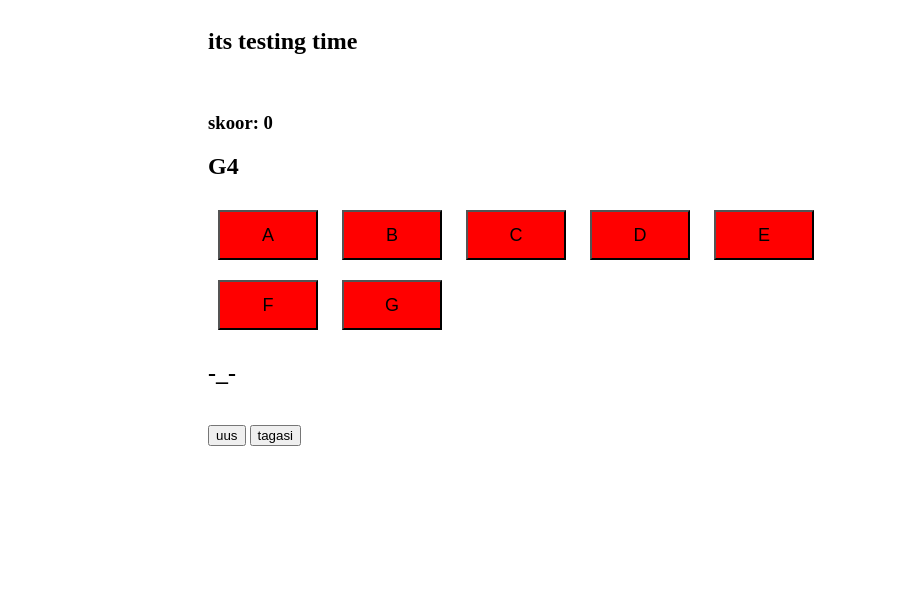
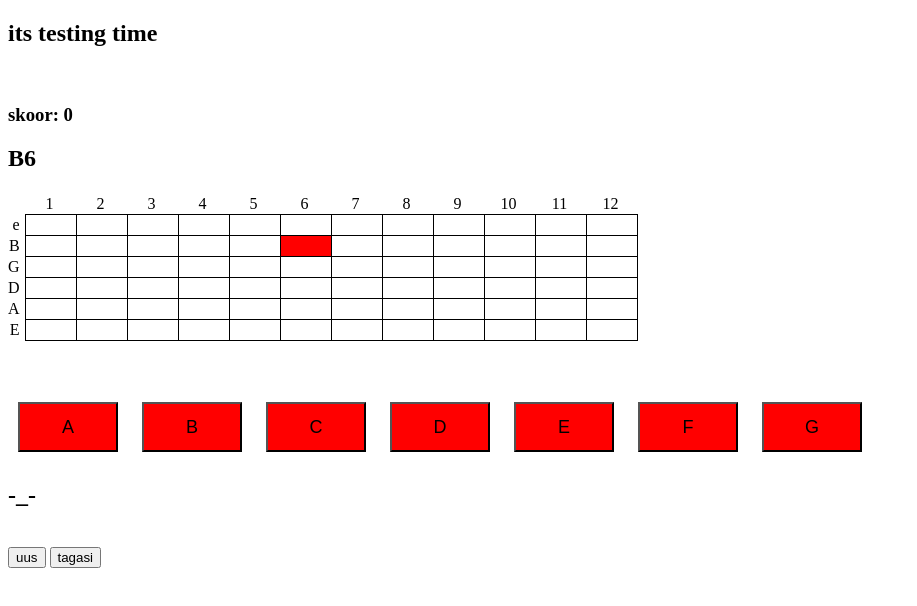
Before and after one commit to TaavoLippus/TaavoLippus.github.io, a plain HTML site: page index.html in a window 1280 px wide. Both pictures are taken after a click on the button "alusta". Shown: the whole page, without its empty margins (0-917 px from the left). Drawn offline with Linux system fonts and the light colour scheme.

Commit message:
fretboardi diagramm tehtud

```diff
--- a/index.html
+++ b/index.html
@@ -46,7 +46,15 @@
             <img src="https://c.tenor.com/cR1Sq2tIHmsAAAAC/tenor.gif" id="leek">
             <h2 id="prompt">prompt</h2>
 
-            <div id="diagramm"></div>
+            <div id="diagramm" class="diagramm">
+                <div id="keele_nimed_div" class="keele_nimed">
+                    <div class="keele_nimi"></div>
+                </div>
+                <div id="fretboard" class="fretboard">
+                    <div id="keeled_div"></div>
+                    <div id="freti_numbrid_div" class="freti_numbrid"></div>
+                </div>
+            </div>
 
             <div id="nupud">
                 <div id="nupud_naturaal">
@@ -57,13 +65,13 @@
                     <button onclick="check('E')" class="nupu-class">E</button>
                     <button onclick="check('F')" class="nupu-class">F</button>
                     <button onclick="check('G')" class="nupu-class">G</button>
+                </div>
                 <div id="nupud_sharp">
                     <button onclick="check('A#')" class="nupu-class">A#</button>
                     <button onclick="check('C#')" class="nupu-class">C#</button>
                     <button onclick="check('D#')" class="nupu-class">D#</button>
                     <button onclick="check('F#')" class="nupu-class">F#</button>
                     <button onclick="check('G#')" class="nupu-class">G#</button>
-                </div>
                 </div>
             </div>
 
--- a/main.js
+++ b/main.js
@@ -5,12 +5,15 @@ const test_ise = document.getElementById("test_ise");
 const noodid_sharp = ["E", "F", "F#", "G", "G#", "A", "A#", "B", "C", "C#", "D", "D#"]
 const noodid_naturaal = ["E", "F", "G", "A", "B", "C", "D"]
 const noodid_ainult_sharp = ["F#", "G#", "A#", "C#", "D#"]
-const keeled = {"E":0, "A":5, "D":10, "G":15, "B":19, "e":24}
+/*const keeled = {"E":0, "A":5, "D":10, "G":15, "B":19, "e":24}*/
+const keeled = {'e':24, "B":19, "G":15, "D":10, "A":5, "E":0,}
+
 let noodid_lubatud = noodid_naturaal
 let keeled_lubatud = []
 
 let viimane_prompt = ""
 let skoor = 0
+let diagramm_laetud = false
 
 function updateText(element_id, newValue) {
     const outputElement = document.getElementById(element_id);
@@ -18,6 +21,12 @@ function updateText(element_id, newValue) {
 }
 
 function test_setup() {
+    console.log(diagramm_laetud)
+    if(diagramm_laetud==false){
+        fretboard_diagramm()
+    }
+
+
     keeled_lubatud = []
     skoor=0
     updateText("skoor", `skoor: ${skoor}`)
@@ -62,13 +71,6 @@ function test_main() {
     document.body.classList.remove('disabled');
     document.getElementById("leek").style.display="none"
 
-
-    /*nupud.querySelectorAll('*').forEach((nupp)=>{nupp.style.display='block'})
-    nupud.querySelectorAll('*').forEach((nupp)=>{
-        if (noodid_lubatud.includes(nupp.innerText)==false){
-            nupp.style.display="none"
-        }
-    });*/
     updateText("tulemus", "-_-")
 
     let keel_ja_fret=""
@@ -83,6 +85,15 @@ function test_main() {
         keel_ja_fret = `${suvaline_keel}${suvaline_fret}`;
     }
     updateText("prompt", keel_ja_fret);
+    let keel_ja_fret_div = document.getElementById(keel_ja_fret)
+    keel_ja_fret_div.style.backgroundColor='red'
+
+    let viimane_keel_ja_fret_div = document.getElementById(viimane_prompt)
+    if(viimane_keel_ja_fret_div){
+        viimane_keel_ja_fret_div.removeAttribute('style')
+    }
+
+
     viimane_prompt = keel_ja_fret
     console.log(`viimane prompt oli ${viimane_prompt}`)
 
@@ -108,4 +119,44 @@ function test_main() {
 function reload_function() {
     start_page.style.display="block";
     test_ise.style.display="none";
+    diagramm_laetud=true
 }
+
+function fretboard_diagramm() {
+    const fretboard = document.getElementById("fretboard")
+    const keele_nimed_div = document.getElementById('keele_nimed_div')
+    const keelte_arv = 6
+    const fretide_arv = 12
+
+
+    for (let freti_number = 1; freti_number <= fretide_arv; freti_number++) {
+        const freti_number_div = document.createElement('div')
+        freti_number_div.className = 'freti_number'
+        freti_number_div.innerText=`${freti_number}`
+        freti_numbrid_div.appendChild(freti_number_div)
+    }
+
+    for(let keel = 1; keel <= keelte_arv; keel++){
+
+        const keele_nimi_div = document.createElement('div')
+        keele_nimi_div.innerText=`${Object.keys(keeled)[keel-1]}`
+        keele_nimi_div.className="keele_nimi"
+        keele_nimed_div.appendChild(keele_nimi_div)
+
+        const keel_div = document.createElement('div');
+        keel_div.className='keel'
+        keel_div.dataset.keel = keel;
+
+        for (let fret = 1; fret <= fretide_arv; fret++) {
+            console.log(`${Object.keys(keeled)[keel-1]}${fret}`)
+            const fret_div = document.createElement('div')
+            fret_div.className = 'fret'
+            fret_div.dataset.fret = fret
+            fret_div.id=`${Object.keys(keeled)[keel-1]}${fret}`
+            /*fret_div.innerText=`${fret_div.id}`*/
+            keel_div.appendChild(fret_div)
+        }
+
+        fretboard.appendChild(keel_div)
+    }
+}
--- a/style.css
+++ b/style.css
@@ -1,6 +1,5 @@
 
 body {
-    display: flex;
     justify-content: center;
     align-items: center;
 }
@@ -51,3 +50,72 @@ body.disabled {
     margin: 10px;
     font-size: large;
 }
+
+.keel {
+    display: flex;
+    border-bottom: 1px solid black;
+    border-left: 1px solid black;
+}
+
+.fret {
+    width: 50px;
+    height: 20px;
+    border-right: 1px solid black;
+    display: flex;
+    justify-content: center;
+    align-items: center;
+    position: relative;
+}
+
+/*.fret::before {
+    content: '';
+    position: absolute;
+    top: 50%;
+    left: 0;
+    width: 100%;
+    height: 1px;
+    background-color: red;
+    transform: translateY(-50%);
+  }*/
+
+.fretboard {
+    display: flex;
+    flex-direction: column;
+    margin-top: 2px;
+}
+
+.diagramm {
+    display: flex;
+    flex-direction: row;
+    margin-bottom: 50px;
+}
+
+.keele_nimed{
+    display: flex;
+    flex-direction: column;
+    margin-top: 2px;
+    margin-bottom: 1px;
+}
+
+.keele_nimi {
+    height: 20px;
+    margin-right: 5px;
+    margin-bottom: 1px;
+    display: flex;
+    justify-content: right;
+    align-items: center;
+}
+
+.freti_numbrid{
+    display: flex;
+    border-bottom: 1px solid black
+}
+
+.freti_number{
+    width: 50px;
+    height: 20px;
+    margin-right: 1px;
+    display: flex;
+    justify-content: center;
+    align-items: center;
+}
```
